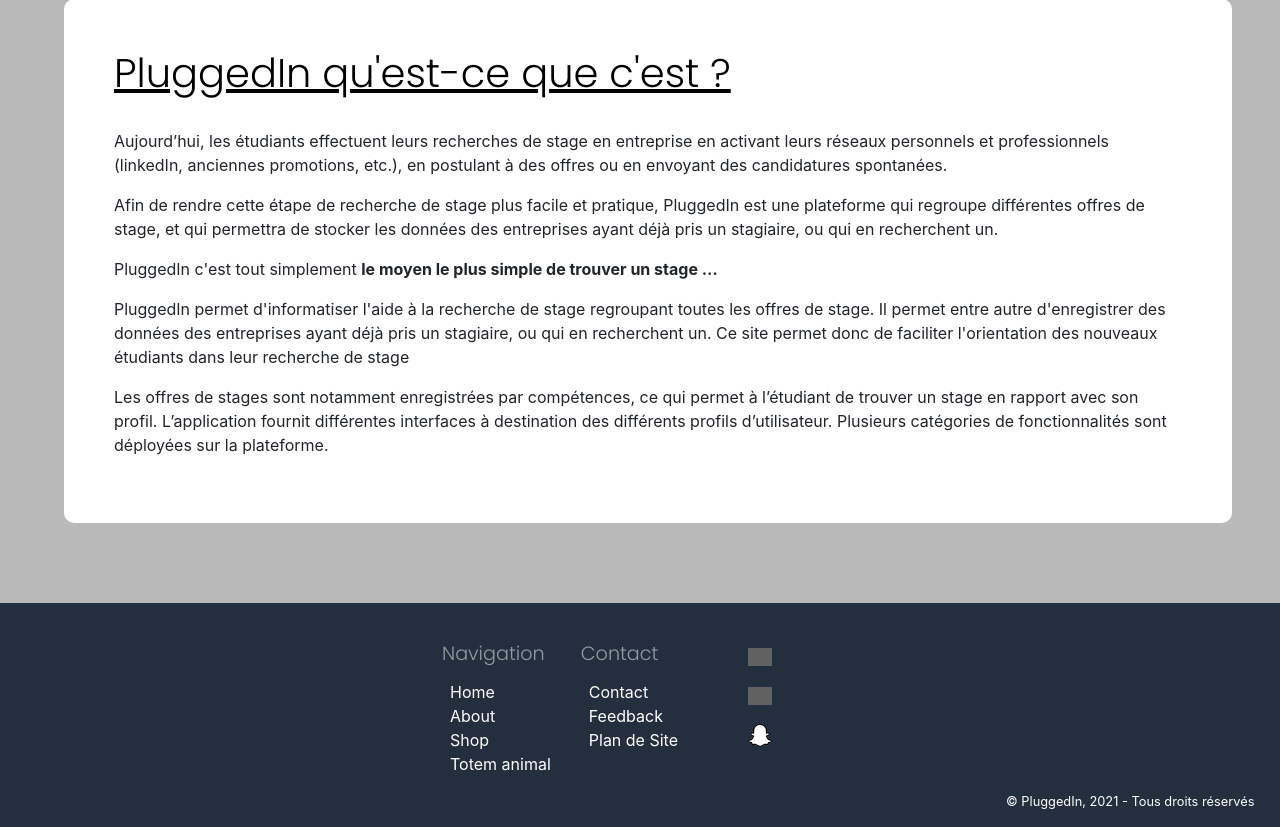
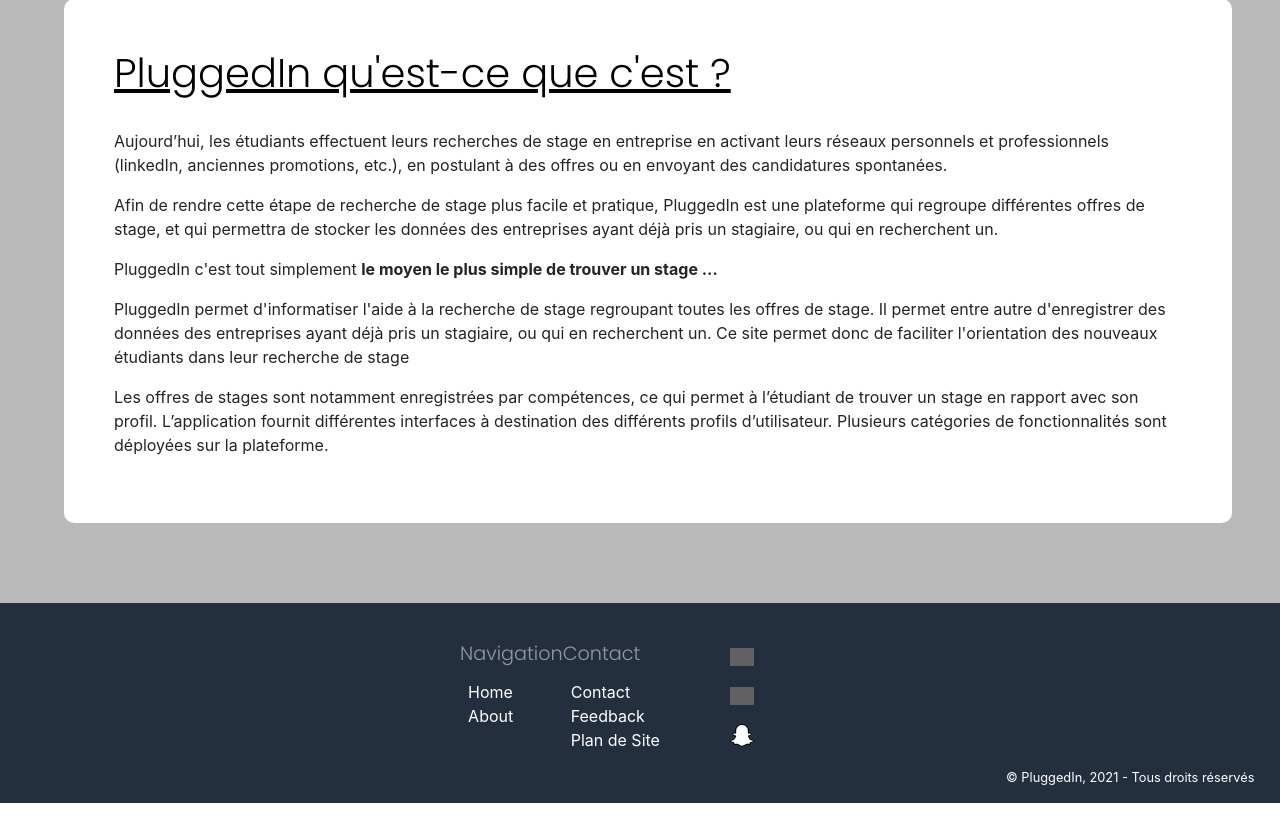
Before and after one commit to BruceMong/Intern-WebsiteProject, a PHP site: page / in a window 1280 px wide. Shown: the part 542-1369 px from the top of the page. After the commit the page ends 1345 px from the top, so only its background shows below. Run offline with PHP 8.4, Linux system fonts and the light colour scheme; grey boxes are pictures that could not be loaded.

Commit message:
Update footer.php

```diff
--- a/PluggedIn/views/footer.php
+++ b/PluggedIn/views/footer.php
@@ -5,8 +5,6 @@
             <ul class="link_footer">
                 <li><a href="#">Home</a></li>
                 <li><a href="#">About</a></li>
-                <li><a href="#">Shop</a></li>
-                <li><a href="#">Totem animal</a></li>
             </ul>
         </div>
 
```
